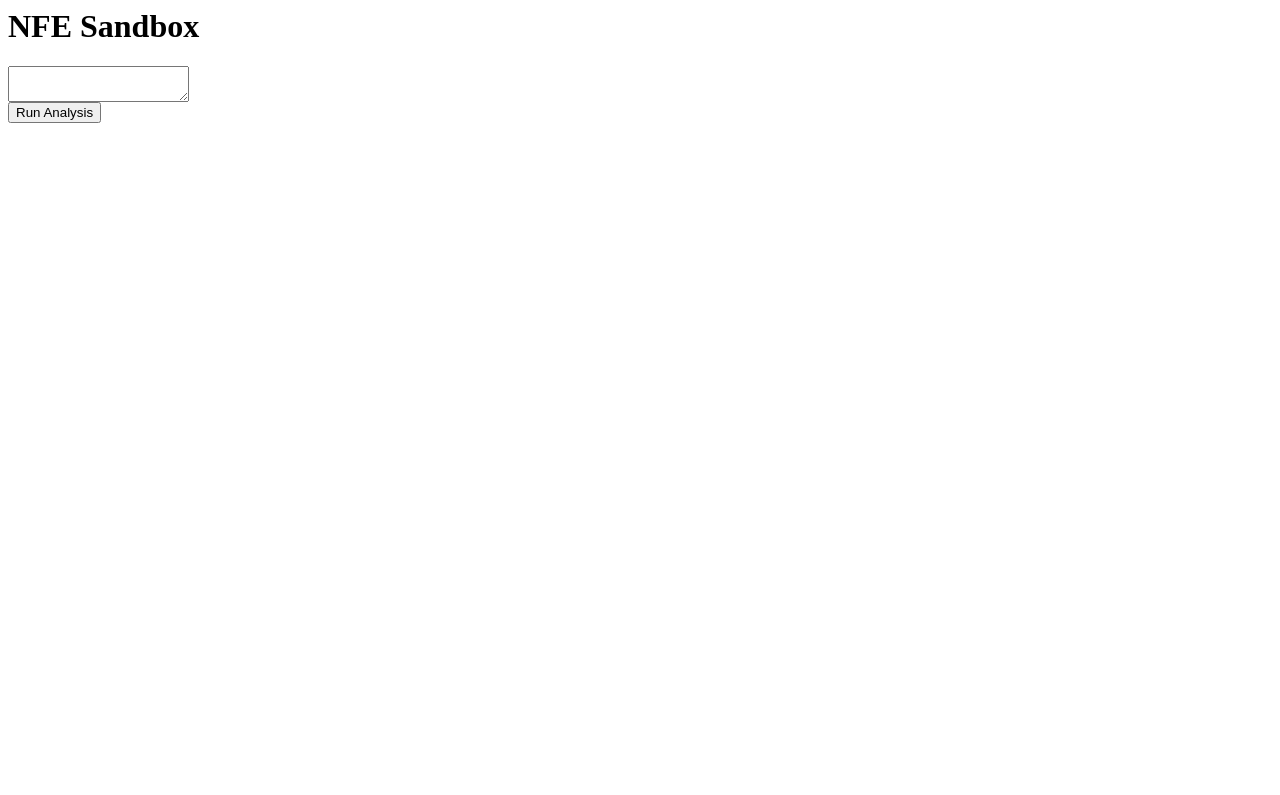
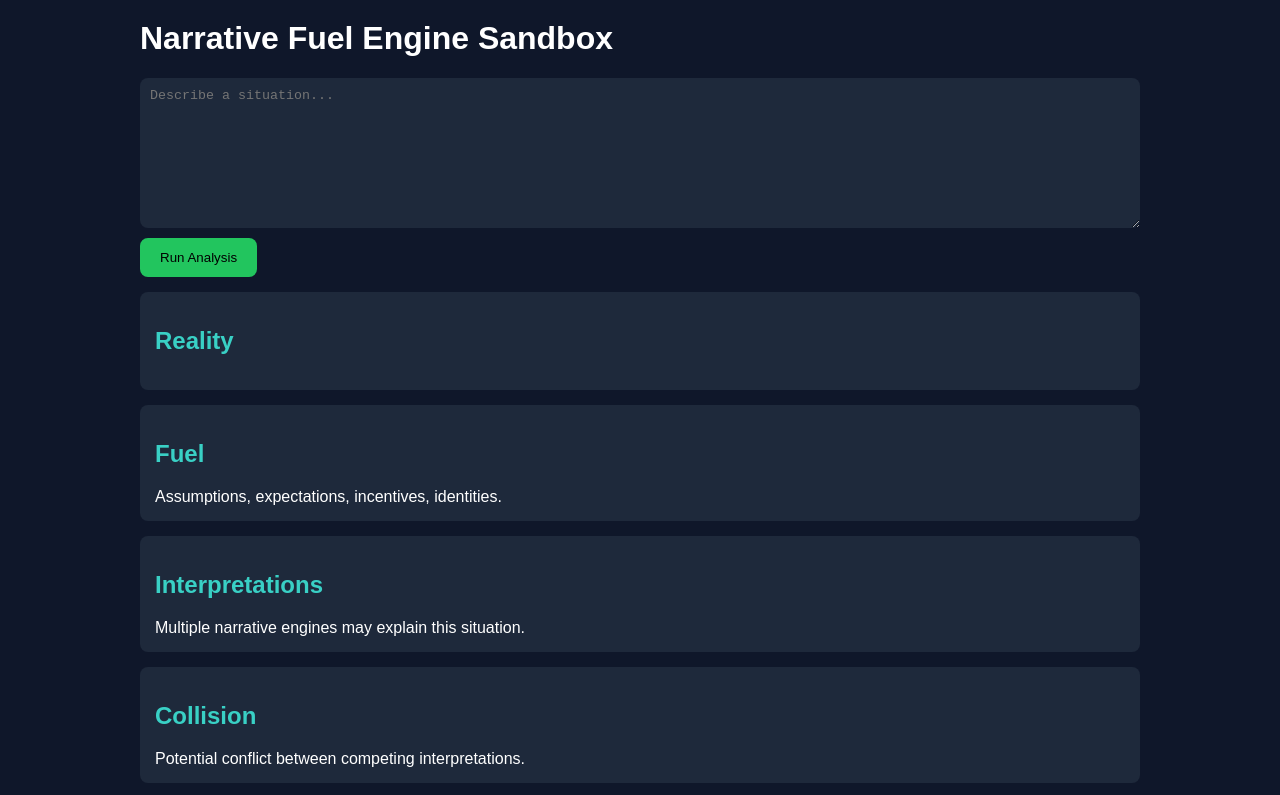
Before and after one commit to darkbishop43-tech/NFE1.0-sandbox, a plain HTML site: page index.html in a window 1280 px wide. Both pictures are taken after a click on the button "Run Analysis". Shown: the top 795 px of the page. Drawn offline with Linux system fonts and the light colour scheme.

Commit message:
Build NFE sandbox layout

```diff
--- a/index.html
+++ b/index.html
@@ -1,8 +1,115 @@
+</html><!DOCTYPE html>
+
 <html>
-    <body>
-        <h1>NFE Sandbox</h1>
-        <textarea></textarea>
-        <br>
-        <button>Run Analysis</button>
-    </body>
+
+<head>
+<title>NFE Sandbox</title>
+
+<style>
+
+body{
+background:#0f172a;
+color:white;
+font-family:Arial;
+max-width:1000px;
+margin:auto;
+padding:20px;
+}
+
+textarea{
+width:100%;
+height:150px;
+background:#1e293b;
+color:white;
+border:none;
+padding:10px;
+border-radius:8px;
+}
+
+button{
+margin-top:10px;
+padding:12px 20px;
+background:#22c55e;
+border:none;
+border-radius:8px;
+cursor:pointer;
+}
+
+.card{
+background:#1e293b;
+padding:15px;
+margin-top:15px;
+border-radius:8px;
+}
+
+h2{
+color:#39D0C5;
+}
+
+</style>
+
+</head>
+
+<body>
+
+<h1>Narrative Fuel Engine Sandbox</h1>
+
+<textarea id="input"
+placeholder="Describe a situation..."></textarea>
+
+<br>
+
+<button onclick="analyze()">
+Run Analysis
+</button>
+
+<div id="results"></div>
+
+<script>
+
+function analyze(){
+
+const text =
+document.getElementById("input").value;
+
+document.getElementById("results").innerHTML = `
+
+<div class="card">
+<h2>Reality</h2>
+${text}
+</div>
+
+<div class="card">
+<h2>Fuel</h2>
+Assumptions, expectations, incentives, identities.
+</div>
+
+<div class="card">
+<h2>Interpretations</h2>
+Multiple narrative engines may explain this situation.
+</div>
+
+<div class="card">
+<h2>Collision</h2>
+Potential conflict between competing interpretations.
+</div>
+
+<div class="card">
+<h2>Pressure</h2>
+What forces are increasing tension?
+</div>
+
+<div class="card">
+<h2>Alpha Recommendation</h2>
+Gather more evidence before promoting any explanation.
+</div>
+
+`;
+
+}
+
+</script>
+
+</body>
+
 </html>
```
